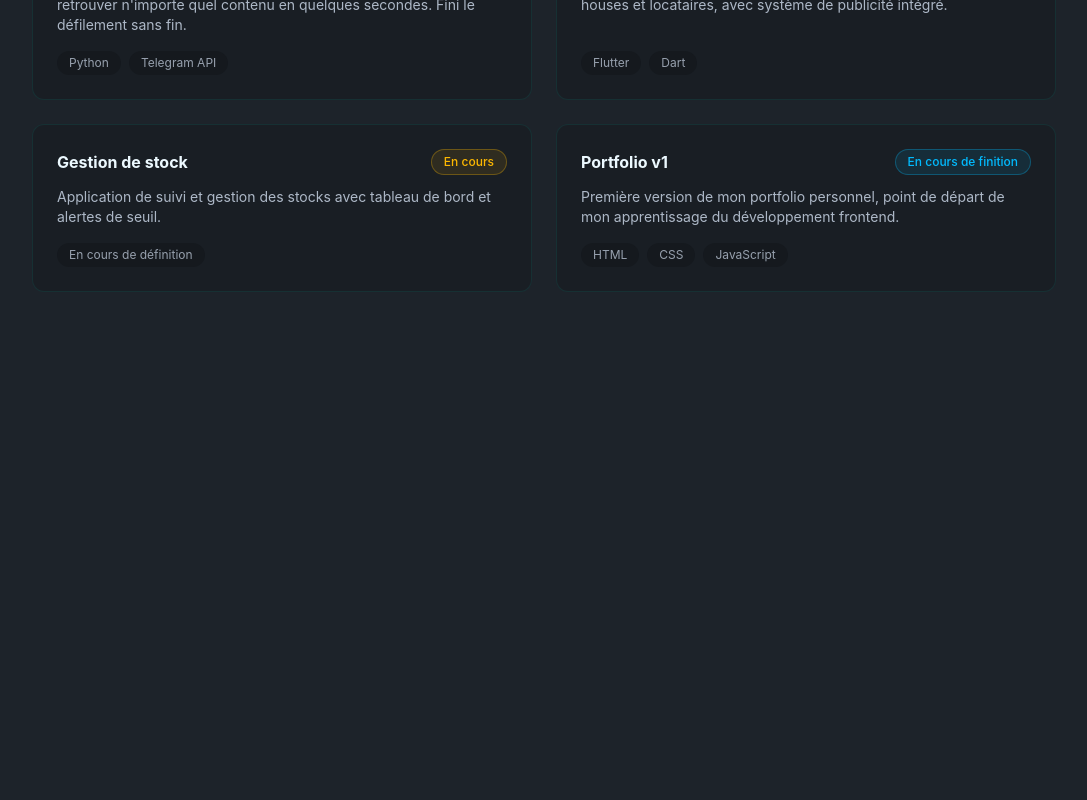
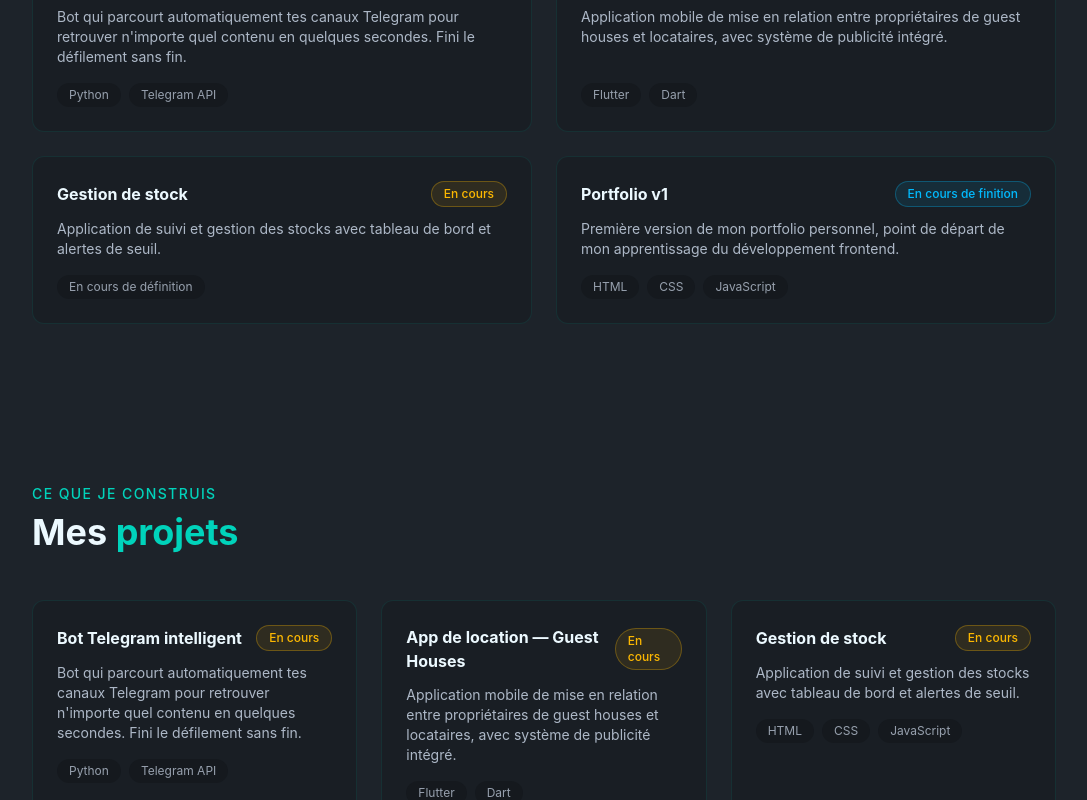
Before and after one commit to Freudbenvic/Portfolio, a React (Vite) app: page / in a window 1280 px wide. Shown: the part 2000-2800 px from the top of the page, without its empty margins (96-1183 px from the left). Before the commit the page ends 2372 px from the top, so only its background shows below. Built offline with nearby package versions, Linux system fonts and the light colour scheme.

Commit message:
Ajout section Mes projets

```diff
--- a/src/App.tsx
+++ b/src/App.tsx
@@ -2,19 +2,24 @@ import Navbar from "./Components/Navbar"
 import Home from "./Components/Home"
 import About from "./Components/About"
 import Experience from "./Components/Experience"
+import Projets from "./Components/Projets"
 
 export default function App() {
   return (
     <div>
+      <Navbar />  {/* ← navbar sortie, tout en haut */}
       <div className="p-4 md:px-[15%]">
-        <Navbar />
         <Home />
       </div>
       <div>
         <About />
       </div>
-
-       <div>
+      <div>
         <Experience />
       </div>
-    </div> ) }
+      <div>
+        <Projets />
+      </div>
+    </div>
+  )
+}
--- a/src/Components/About.tsx
+++ b/src/Components/About.tsx
@@ -3,7 +3,7 @@
 const About = () => {
   const skills = [
     "React", "JavaScript", "HTML / CSS",
-    "Tailwind", "Python", "Git", "TypeScript", "Figma"
+    "Tailwind", "Python", "Git", "TypeScript", "Figma", "Flutter", "Dart"
   ];
 
   const stats = [
--- a/src/Components/Home.tsx
+++ b/src/Components/Home.tsx
@@ -2,7 +2,7 @@ import { Mail} from "lucide-react";
 import img from '../assets/Fix.jpg'
 const Home = () => {
   return (
-    <div className="flex flex-col-reverse md:flex-row justify-center items-center md:my-32 my-10">
+    <div id="accueil" className="flex flex-col-reverse md:flex-row justify-center items-center md:my-32 my-10">
       <div className="flex flex-col">
         <h1 className="text-5xl md:text-6xl font-bold text-center md:text-left mt-4 mb-4">
             Bonjour, <br />
--- a/src/Components/Navbar.tsx
+++ b/src/Components/Navbar.tsx
@@ -1,45 +1,35 @@
-import { CodeXml} from "lucide-react";
+import { CodeXml } from "lucide-react";
 
 const Navbar = () => {
     return (
-        <div className="flex justify-content md:justify-between items-center p-4s">
-            <a href="#"
-            className="flex items-center font-bold text-3xl md:text-xl ">
+        <div className="flex justify-between items-center px-4 md:px-[15%] py-4 sticky top-0 z-50 bg-base-100">
+            <a href="#accueil" className="flex items-center font-bold text-3xl md:text-xl">
                 <CodeXml />
                 FREUD
-                    <span className="text-accent "> XTIME </span>
+                <span className="text-accent"> XTIME </span>
             </a>
-            <ul
-                className="hidden md:flex space-x-4">
+            <ul className="hidden md:flex space-x-4">
                 <li>
-                        <a href="#"
-                        className="btn btn-sm btn-ghost">
-                            Acceuil
+                    <a href="#accueil" className="btn btn-sm btn-ghost">
+                        Accueil
                     </a>
                 </li>
-
                 <li>
-                        <a href="#"
-                        className="btn btn-sm btn-ghost">
+                    <a href="#apropos" className="btn btn-sm btn-ghost">
                         À propos
                     </a>
                 </li>
-
                 <li>
-                        <a href="#"
-                        className="btn btn-sm btn-ghost">
+                    <a href="#experiences" className="btn btn-sm btn-ghost">
                         Mes expériences
                     </a>
                 </li>
-
                 <li>
-                        <a href="#"
-                        className="btn btn-sm btn-ghost">
+                    <a href="#projets" className="btn btn-sm btn-ghost">
                         Mes projets
                     </a>
                 </li>
             </ul>
-
         </div>
     )
 }
--- /dev/null
+++ b/src/Components/Projets.tsx
@@ -0,0 +1,94 @@
+const projets = [
+  {
+    title: "Bot Telegram intelligent",
+    description: "Bot qui parcourt automatiquement tes canaux Telegram pour retrouver n'importe quel contenu en quelques secondes. Fini le défilement sans fin.",
+    tags: ["Python", "Telegram API"],
+    status: "En cours",
+    github: "",
+  },
+  {
+    title: "App de location — Guest Houses",
+    description: "Application mobile de mise en relation entre propriétaires de guest houses et locataires, avec système de publicité intégré.",
+    tags: ["Flutter", "Dart"],
+    status: "En cours",
+    github: "",
+  },
+  {
+    title: "Gestion de stock",
+    description: "Application de suivi et gestion des stocks avec tableau de bord et alertes de seuil.",
+    tags: ["HTML", "CSS", "JavaScript"],
+    status: "En cours",
+    github: "",
+  },
+  {
+    title: "Portfolio v1",
+    description: "Première version de mon portfolio personnel, point de départ de mon apprentissage du développement frontend.",
+    tags: ["HTML", "CSS", "JavaScript"],
+    status: "En cours de finition",
+    github: "",
+  },
+  {
+    title: "Portfolio v2",
+    description: "Version actuelle de mon portfolio, construite avec React et Tailwind CSS. Déployée sur Vercel.",
+    tags: ["React", "TypeScript", "Tailwind", "Vercel"],
+    status: "En cours",
+    github: "https://github.com/Freudbenvic/Portfolio",
+  },
+];
+
+const Projects = () => {
+  return (
+    <section id="projets" className="py-20 px-6">
+      <div className="max-w-5xl mx-auto">
+        <p className="text-accent text-sm font-medium tracking-widest uppercase mb-2">
+          Ce que je construis
+        </p>
+        <h2 className="text-4xl font-bold mb-12">
+          Mes <span className="text-accent">projets</span>
+        </h2>
+        <div className="grid grid-cols-1 md:grid-cols-2 lg:grid-cols-3 gap-6">
+          {projets.map((projet) => (
+            <div
+              key={projet.title}
+              className="bg-base-200 rounded-xl p-6 border border-accent/10 flex flex-col justify-between hover:border-accent/40 transition-all duration-300"
+            >
+              <div>
+                <div className="flex items-center justify-between mb-3">
+                  <h3 className="text-base font-bold">{projet.title}</h3>
+                  <span className={`text-xs px-3 py-1 rounded-full font-medium ${
+                    projet.status === "Terminé"
+                      ? "bg-success/10 text-success border border-success/30"
+                      : "bg-warning/10 text-warning border border-warning/30"
+                  }`}>
+                    {projet.status}
+                  </span>
+                </div>
+                <p className="text-base-content/70 text-sm mb-4">
+                  {projet.description}
+                </p>
+                <div className="flex flex-wrap gap-2 mb-4">
+                  {projet.tags.map((tag) => (
+                    <span key={tag} className="bg-base-300 text-base-content/60 text-xs px-3 py-1 rounded-full">
+                      {tag}
+                    </span>
+                  ))}
+                </div>
+              </div>
+             {projet.github && (
+                <a
+                    href={projet.github}
+                    target="_blank"
+                    rel="noopener noreferrer"
+                    className="btn btn-sm btn-outline btn-accent mt-2 w-full">
+                     Voir sur GitHub
+                </a>
+                )}
+            </div>
+          ))}
+        </div>
+      </div>
+    </section>
+  );
+};
+
+export default Projects;
--- a/src/index.css
+++ b/src/index.css
@@ -2,3 +2,7 @@
 @plugin "daisyui" {
   themes: light, dark;
 }
+
+html {
+  scroll-behavior: smooth;
+}
```
Lines whose indentation alone changed are shown as unchanged.
